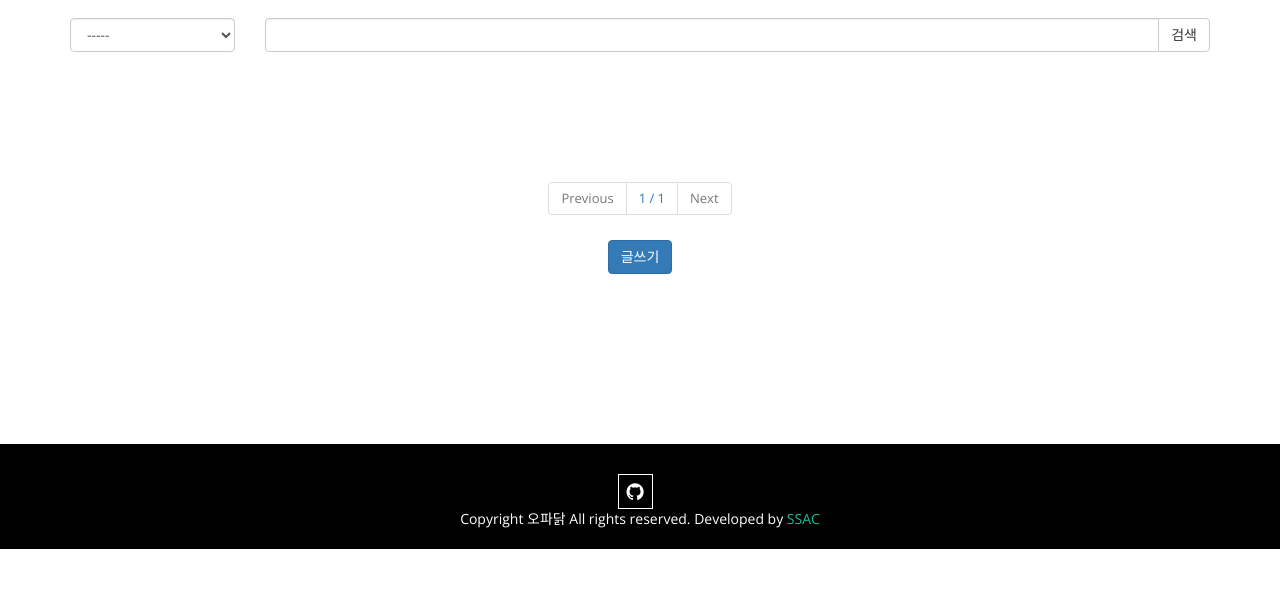
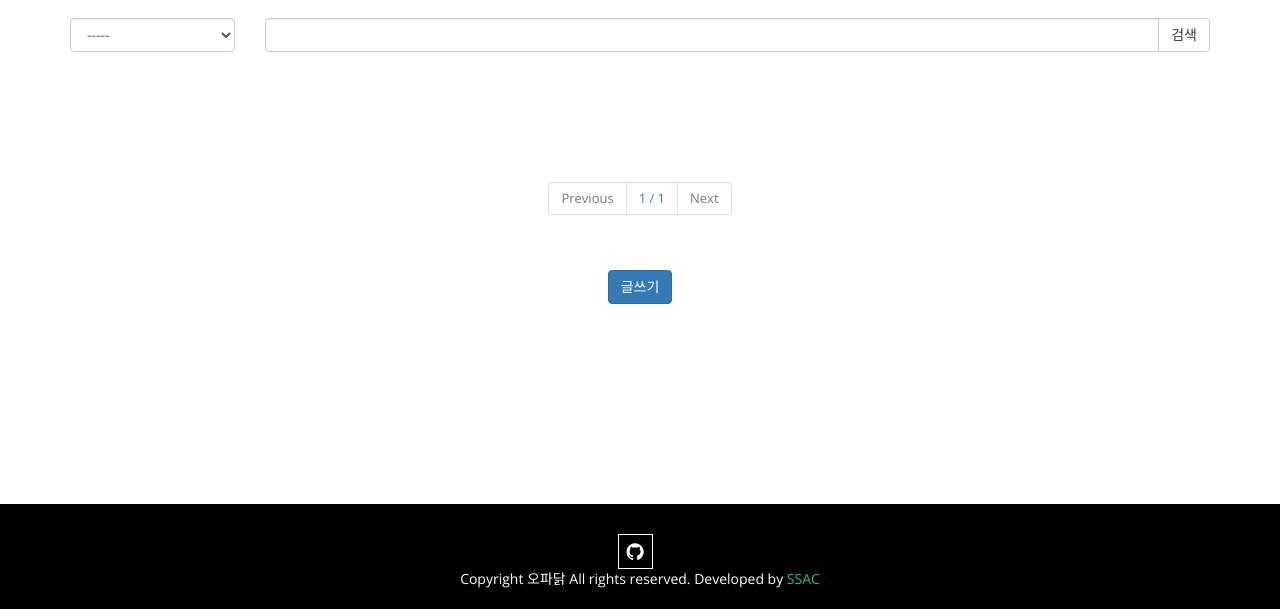
Before and after one commit to tyeong2/SSAC_final, a Django app: page /board/list/ in a window 1280 px wide. Shown: the part 471-1080 px from the top of the page. Before the commit the page ends 1020 px from the top, so only its background shows below. Run offline with Django 3.2, Linux system fonts and the light colour scheme; data that the repository does not hold is empty; some libraries are stand-ins or nearby versions.

Commit message:
버튼 위치 수정

```diff
--- a/board/templates/board_list.html
+++ b/board/templates/board_list.html
@@ -108,12 +108,9 @@
               </ul>
             </nav>
           </div>
-
-          <div class="row">
-            <div class="col-12">
-              <button type="button" class="btn btn-primary" onclick="location.href='/board/write/'">글쓰기</button>
-            </div>
-          </div>
+        </div>
+        <div class="page-button">
+          <button type="button" class="btn btn-primary" onclick="location.href='/board/write/'">글쓰기</button>
         </div>
       </div>
     </div>
```
